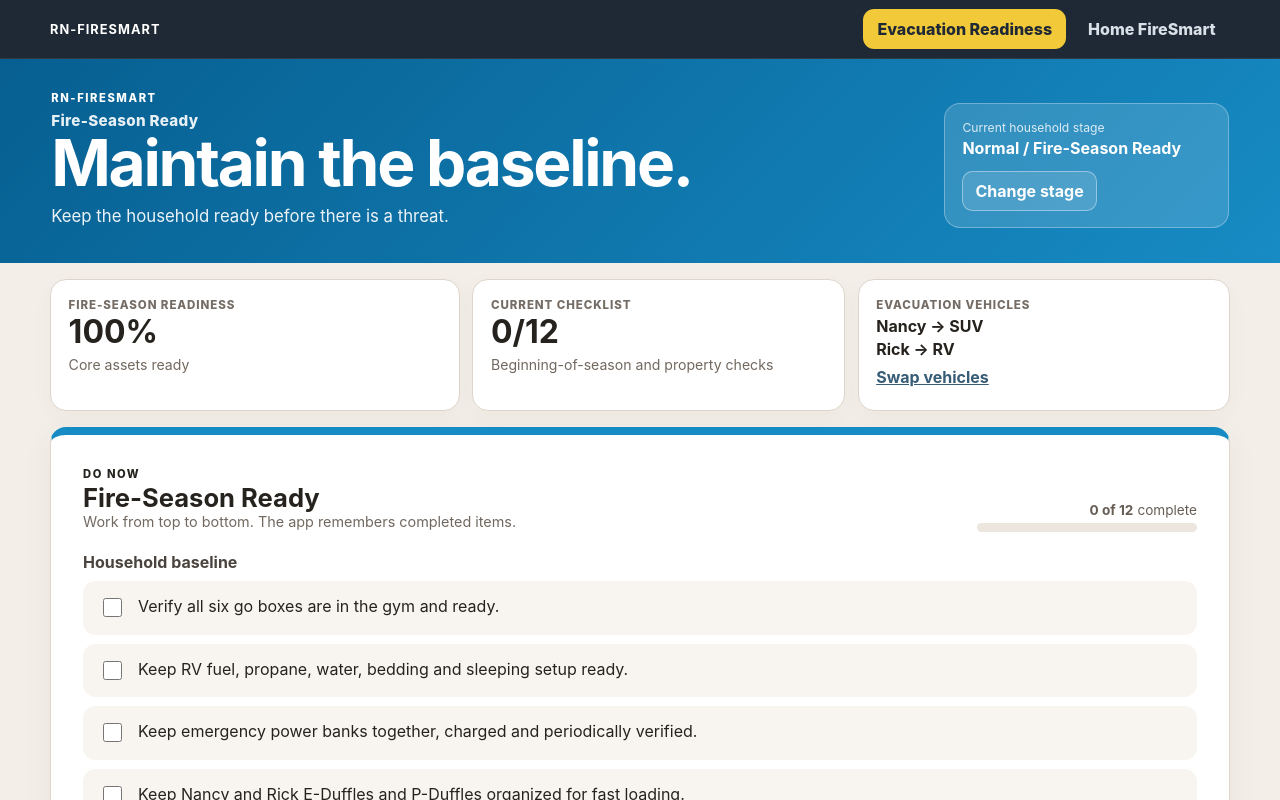
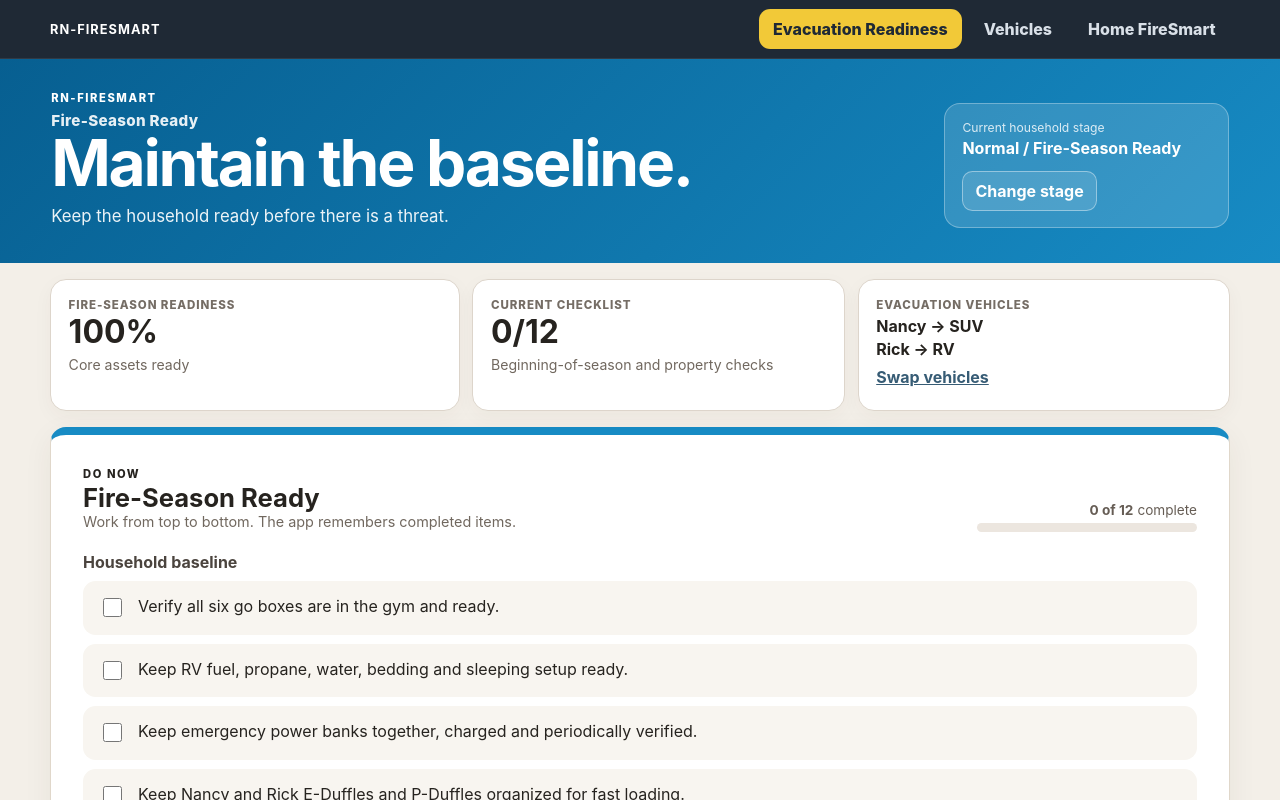
Before and after one commit to ITKPC/RN-FireSmart, a React (Vite) app: page / in a window 1280 px wide. Shown: the top 800 px of the page. Built offline with nearby package versions, Linux system fonts and the light colour scheme.

Commit message:
Add Vehicles area to app navigation

```diff
--- a/src/Root.tsx
+++ b/src/Root.tsx
@@ -1,9 +1,10 @@
 import { useState } from 'react'
 import App from './App'
 import HomeFireSmart from './HomeFireSmart'
+import VehicleReadiness from './VehicleReadiness'
 import './home-firesmart.css'
 
-type Area = 'readiness' | 'home'
+type Area = 'readiness' | 'vehicles' | 'home'
 
 export default function Root() {
   const [area, setArea] = useState<Area>('readiness')
@@ -17,13 +18,18 @@ export default function Root() {
             <button className={area === 'readiness' ? 'active' : ''} onClick={() => setArea('readiness')}>
               Evacuation Readiness
             </button>
+            <button className={area === 'vehicles' ? 'active' : ''} onClick={() => setArea('vehicles')}>
+              Vehicles
+            </button>
             <button className={area === 'home' ? 'active' : ''} onClick={() => setArea('home')}>
               Home FireSmart
             </button>
           </div>
         </div>
       </nav>
-      {area === 'readiness' ? <App /> : <HomeFireSmart />}
+      {area === 'readiness' && <App />}
+      {area === 'vehicles' && <VehicleReadiness />}
+      {area === 'home' && <HomeFireSmart />}
     </div>
   )
 }
```
